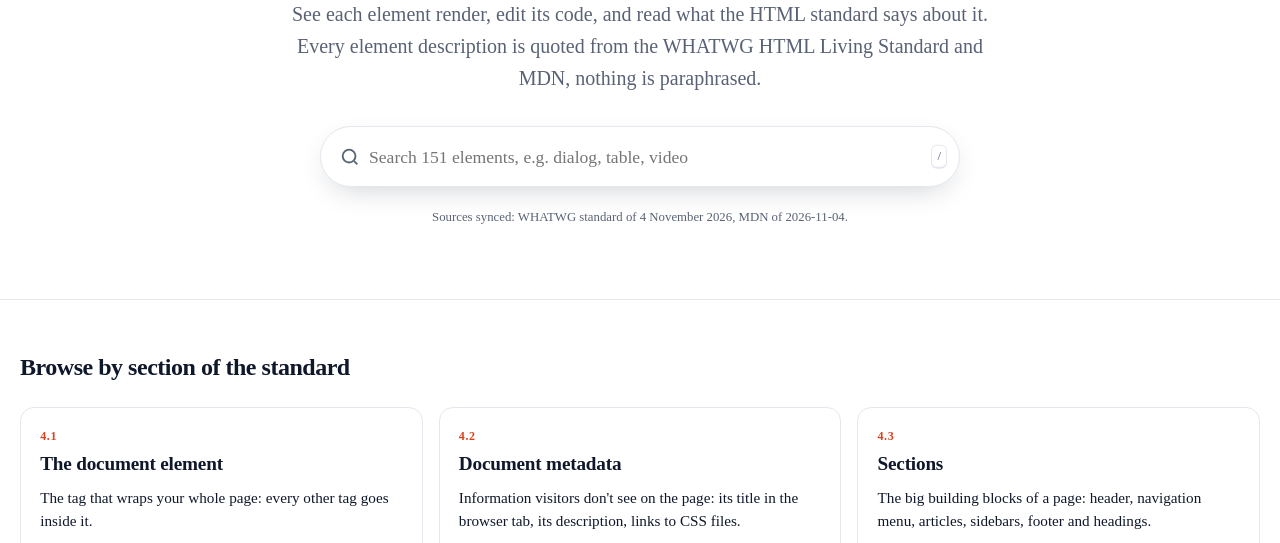
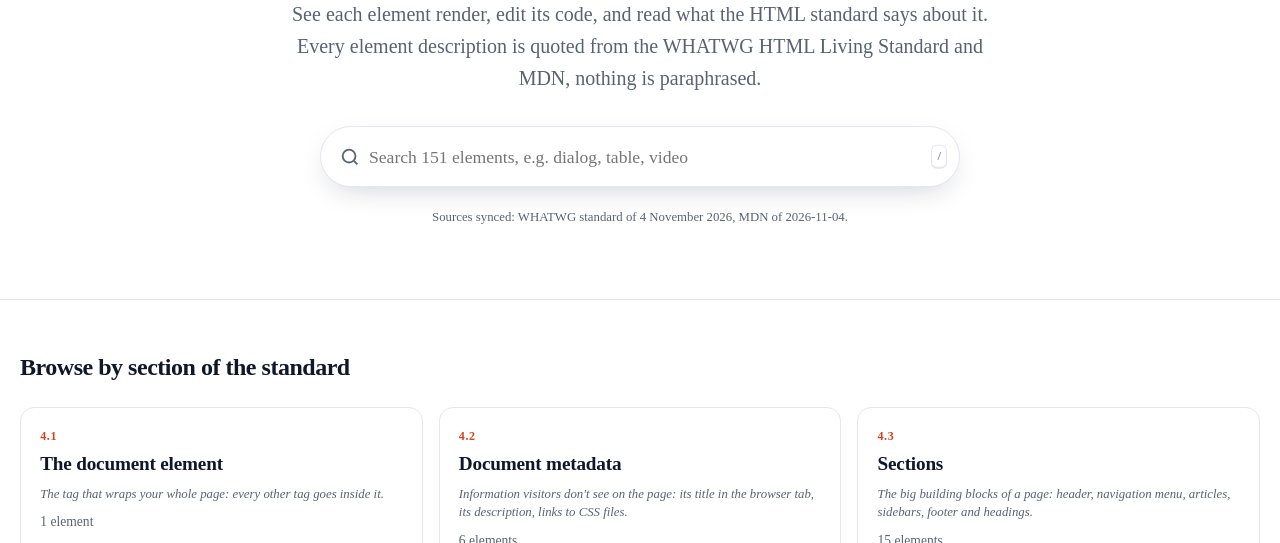
Before and after one commit to Karlito8888/html-elements, an Astro site: page / in a window 1280 px wide. Shown: the part 409-952 px from the top of the page. Built offline with nearby package versions, Linux system fonts and the light colour scheme; Astro itself is replaced by a stand-in of ours.

Commit message:
style(home): make the card guide sentence small and italic

```diff
--- a/src/pages/index.astro
+++ b/src/pages/index.astro
@@ -111,7 +111,7 @@ const guide = (slug: string) => {
   .obsolete .number { color: var(--bad); }
   .proposals .number { color: var(--warn); }
   .title { font-size: 1.2rem; font-weight: 700; letter-spacing: -0.01em; }
-  .guide { font-size: 0.95rem; line-height: 1.5; color: var(--fg); margin: 0.35rem 0 0.5rem; }
+  .guide { font-size: 0.8rem; font-style: italic; line-height: 1.45; color: var(--muted); margin: 0.2rem 0 0.35rem; }
   .count { font-size: 0.85rem; color: var(--muted); }
   .tags { list-style: none; margin: 0; padding: 0; display: flex; flex-wrap: wrap; gap: 0.35rem; }
   .tags a { text-decoration: none; }
```
